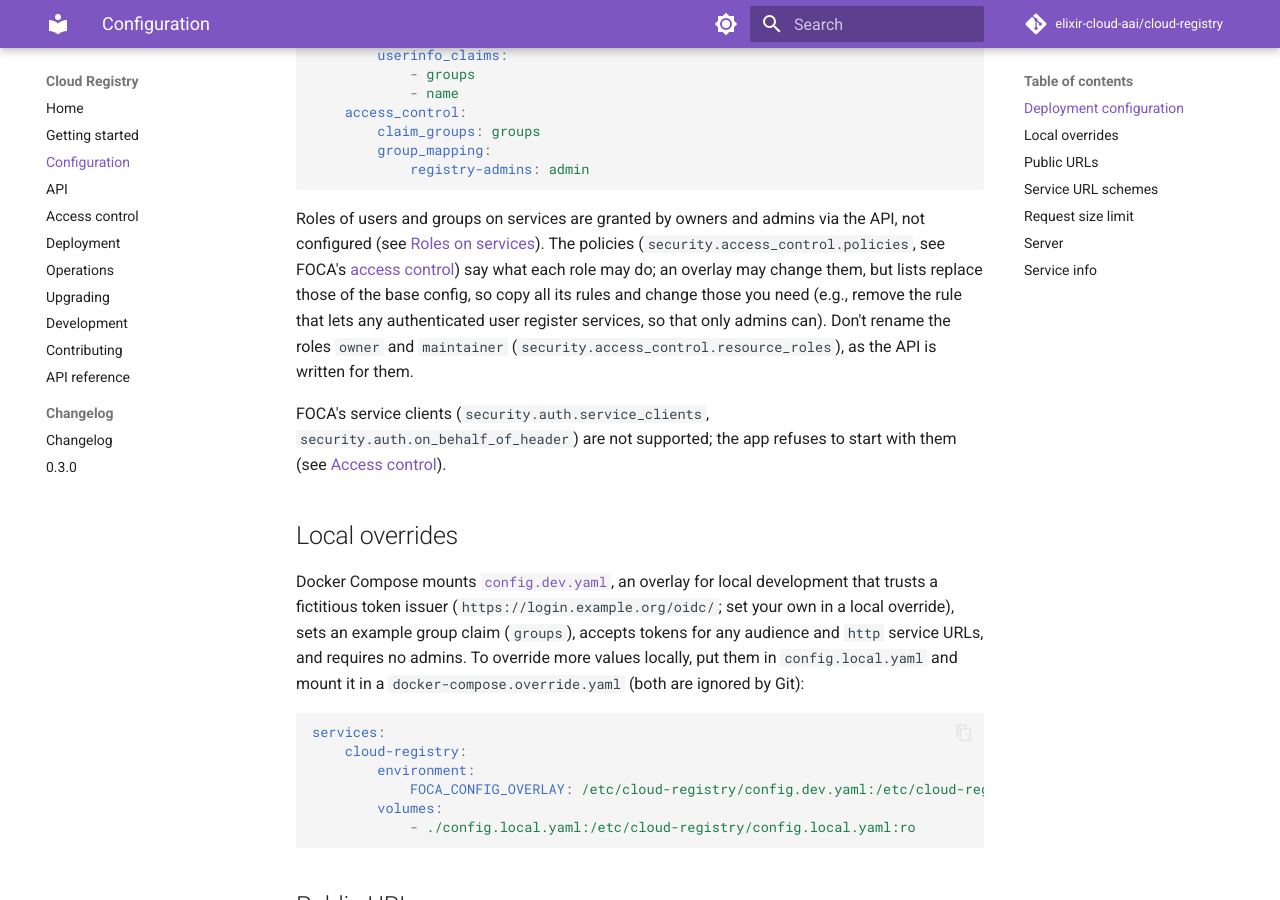
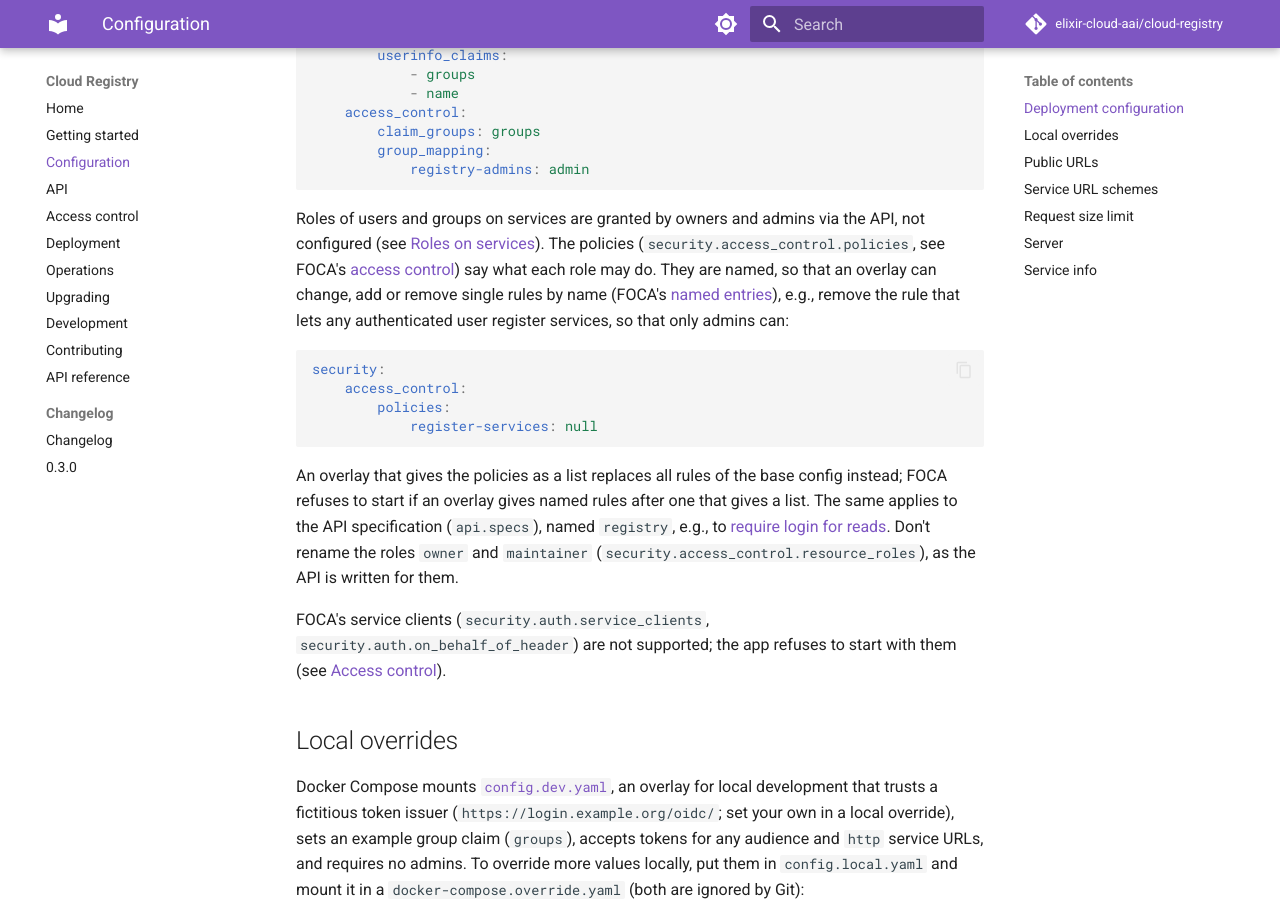
Before and after one commit to elixir-cloud-aai/cloud-registry, an MkDocs documentation site: the page built from docs/configuration.md, in a window 1280 px wide and 900 px high, scrolled down 1138 px. Built offline with MkDocs 1.6.1 and Material for MkDocs 9.7.7, drawn with Linux system fonts in a browser that asks for light colours; comment, search, counter and statistics services are not loaded.

Commit message:
feat: allow reads by policy for login setups
Name the API specification (`registry`) and the policies, so that
overlays change single entries by name (FOCA 0.17 named entries), and
add policies that allow GET on the read endpoints for any authenticated
user. They are only evaluated once a deployment requires login for
reads, which the patch shipped with the app does
(`api/patches/login-for-reads.yaml`). Document the recipe, with a test
that applies it from the docs.

Co-Authored-By: Claude Opus 5.5 <noreply@anthropic.com>

````diff
--- a/docs/configuration.md
+++ b/docs/configuration.md
@@ -66,10 +66,24 @@ the API, not configured (see [Roles on
 services](access-control.md#roles-on-services)). The policies
 (`security.access_control.policies`, see FOCA's [access
 control](https://foca.readthedocs.io/en/latest/access-control/#configuring-policies))
-say what each role may do; an overlay may change them, but lists replace
-those of the base config, so copy all its rules and change those you need
-(e.g., remove the rule that lets any authenticated user register services,
-so that only admins can). Don't rename the roles `owner` and `maintainer`
+say what each role may do. They are named, so that an overlay can change,
+add or remove single rules by name (FOCA's [named
+entries](https://foca.readthedocs.io/en/latest/configuration/#named-entries)),
+e.g., remove the rule that lets any authenticated user register services, so
+that only admins can:
+
+```yaml
+security:
+    access_control:
+        policies:
+            register-services: null
+```
+
+An overlay that gives the policies as a list replaces all rules of the base
+config instead; FOCA refuses to start if an overlay gives named rules after
+one that gives a list. The same applies to the API specification
+(`api.specs`), named `registry`, e.g., to [require login for
+reads](access-control.md#requiring-login-for-reads). Don't rename the roles `owner` and `maintainer`
 (`security.access_control.resource_roles`), as the API is written for them.
 
 FOCA's service clients (`security.auth.service_clients`,
````
Also changed, not shown: README.md (+4 -4 lines), docs/access-control.md (+69 -3 lines), docs/api.md (+3 -0 lines), docs/releases/0.3.0.md (+12 -0 lines), pyproject.toml (+6 -1 lines), 5 other files.
